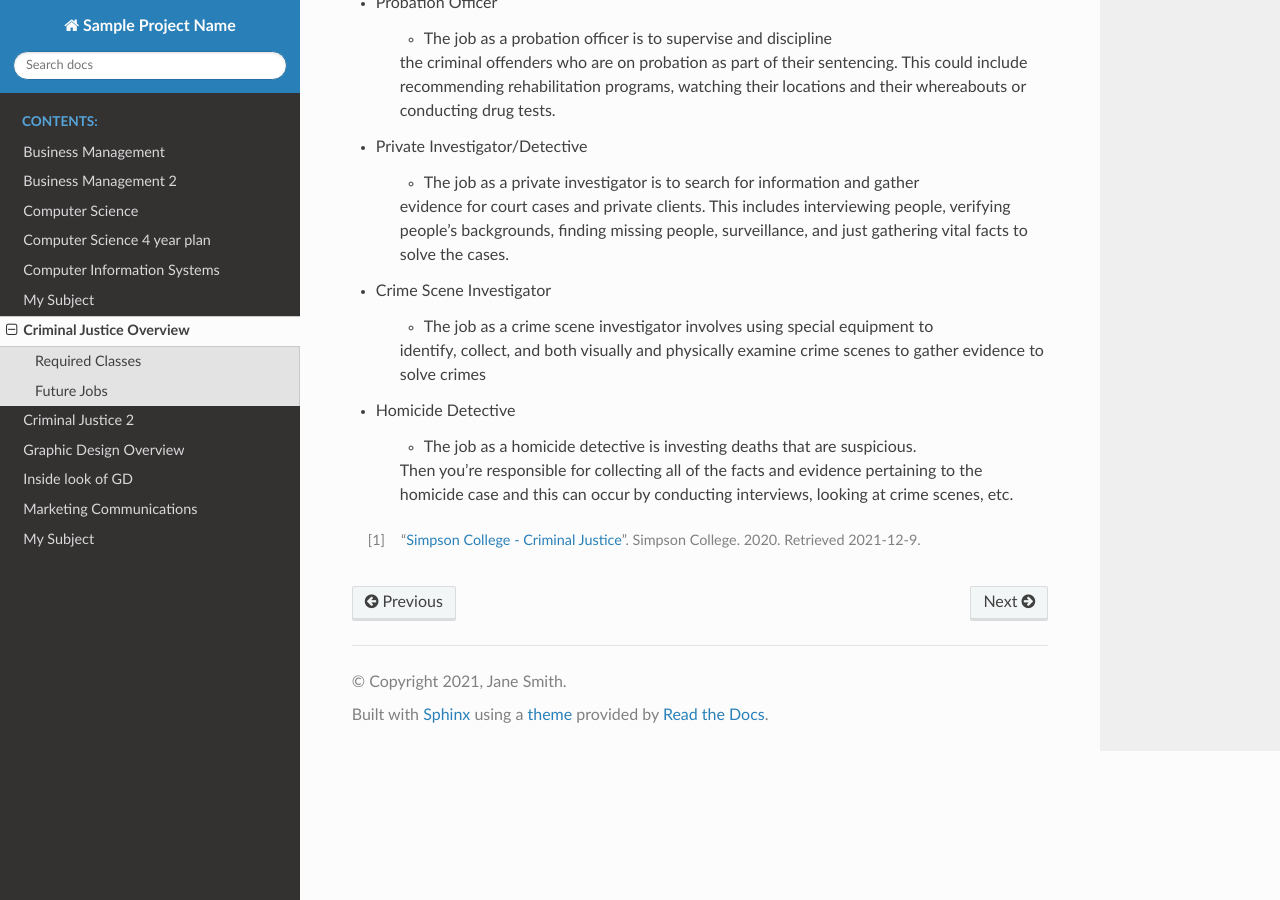
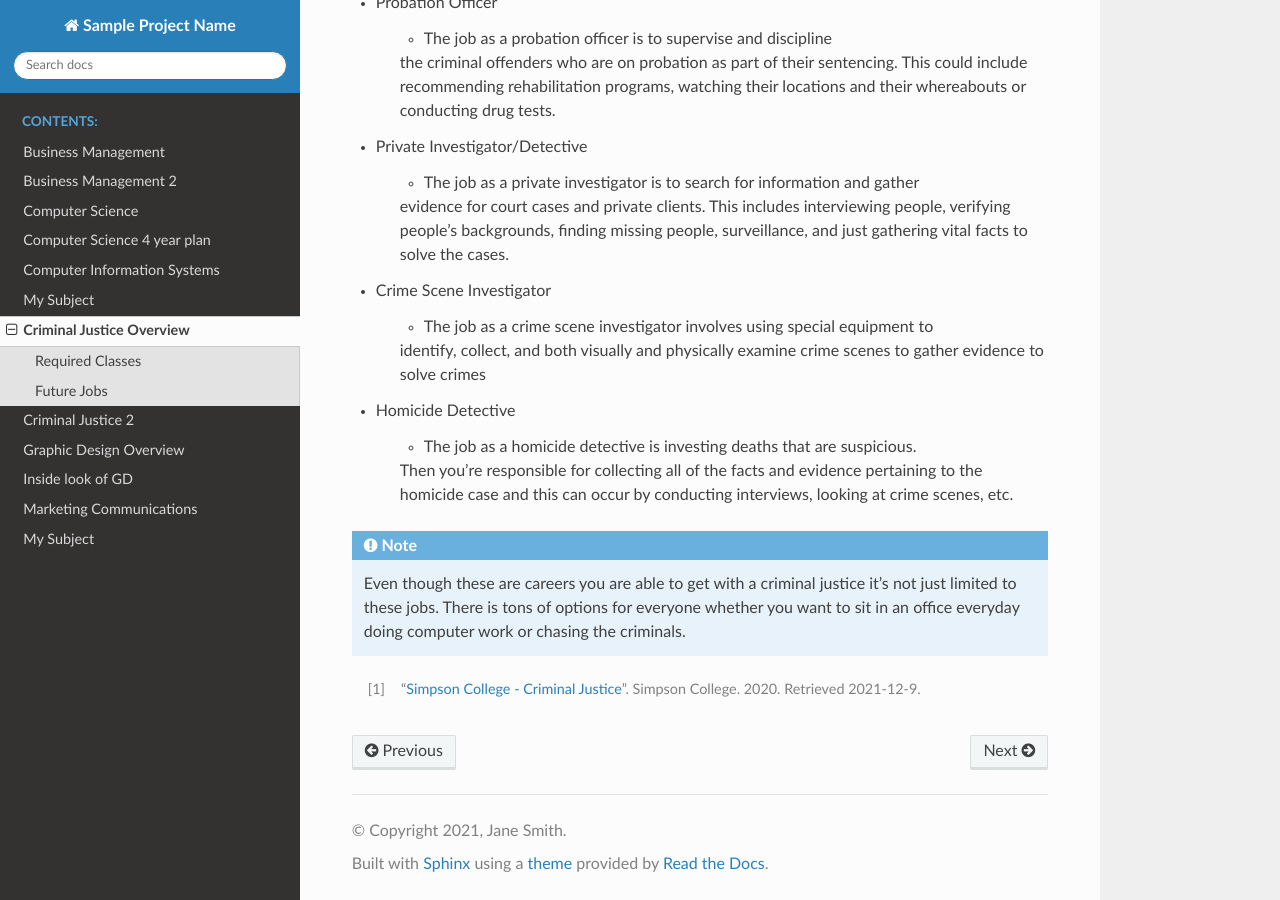
Before and after one commit to burnskatie/majors_template, a Sphinx documentation site: the page built from source/criminal_justice1/index.rst, in a window 1280 px wide and 900 px high, scrolled down 1345 px. Built offline with Sphinx 7.4.7 and the Read the Docs theme 2.0.0, drawn with Linux system fonts in a browser that asks for light colours.

Commit message:
reference footnote and note

```diff
--- a/source/criminal_justice1/index.rst
+++ b/source/criminal_justice1/index.rst
@@ -88,4 +88,9 @@ brief job description.
     to the homicide case and this can occur by conducting interviews, looking at crime
     scenes, etc.
 
+.. note::
+    Even though these are careers you are able to get with a criminal justice it's
+    not just limited to these jobs. There is tons of options for everyone whether
+    you want to sit in an office everyday doing computer work or chasing the criminals.
+
 .. [#f1] "`Simpson College - Criminal Justice <https://simpson.edu/academics/departments/academics/departments/department-sociology-criminal-justice/criminal-justice/>`_". Simpson College. 2020. Retrieved 2021-12-9.
```
